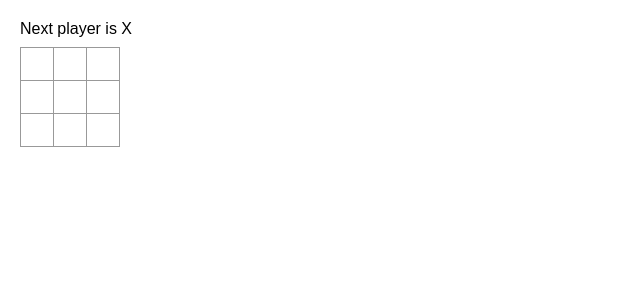
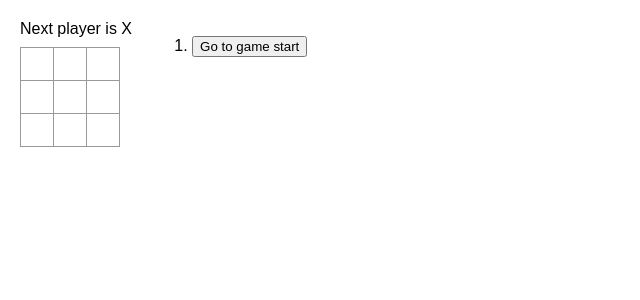
Before and after one commit to iamjinpark/react-tic-tac-toe, a React (Vite) app in the folder vite-project/: page / in a window 1280 px wide. Shown: the top 300 px of the page, without its empty margins (0-640 px from the left). Built offline with nearby package versions, Linux system fonts and the light colour scheme.

Commit message:
9. 과거 움직임 표시하기 및 key 설정

```diff
--- a/vite-project/src/App.jsx
+++ b/vite-project/src/App.jsx
@@ -90,13 +90,30 @@
     setXIsNext(!xIsNext);
   }
 
+  // 과거로 이동할 수 있는 버튼 함수
+  function jumpTo(nextMove) {}
+
+  const moves = history.map((squares, move) => {
+    let description;
+    if (move > 0) {
+      description = "Go to move #" + move;
+    } else {
+      description = "Go to game start";
+    }
+    return (
+      <li key={move}>
+        <button onClick={() => jumpTo(move)}>{description}</button>
+      </li>
+    );
+  });
+
   return (
     <div className="game">
       <div className="game-board">
         <Board xIsNext={xIsNext} squares={currentSquares} onPlay={handlePlay} />
       </div>
       <div className="game-info">
-        <ol>{/*TODO*/}</ol>
+        <ol>{moves}</ol>
       </div>
     </div>
   );
```
